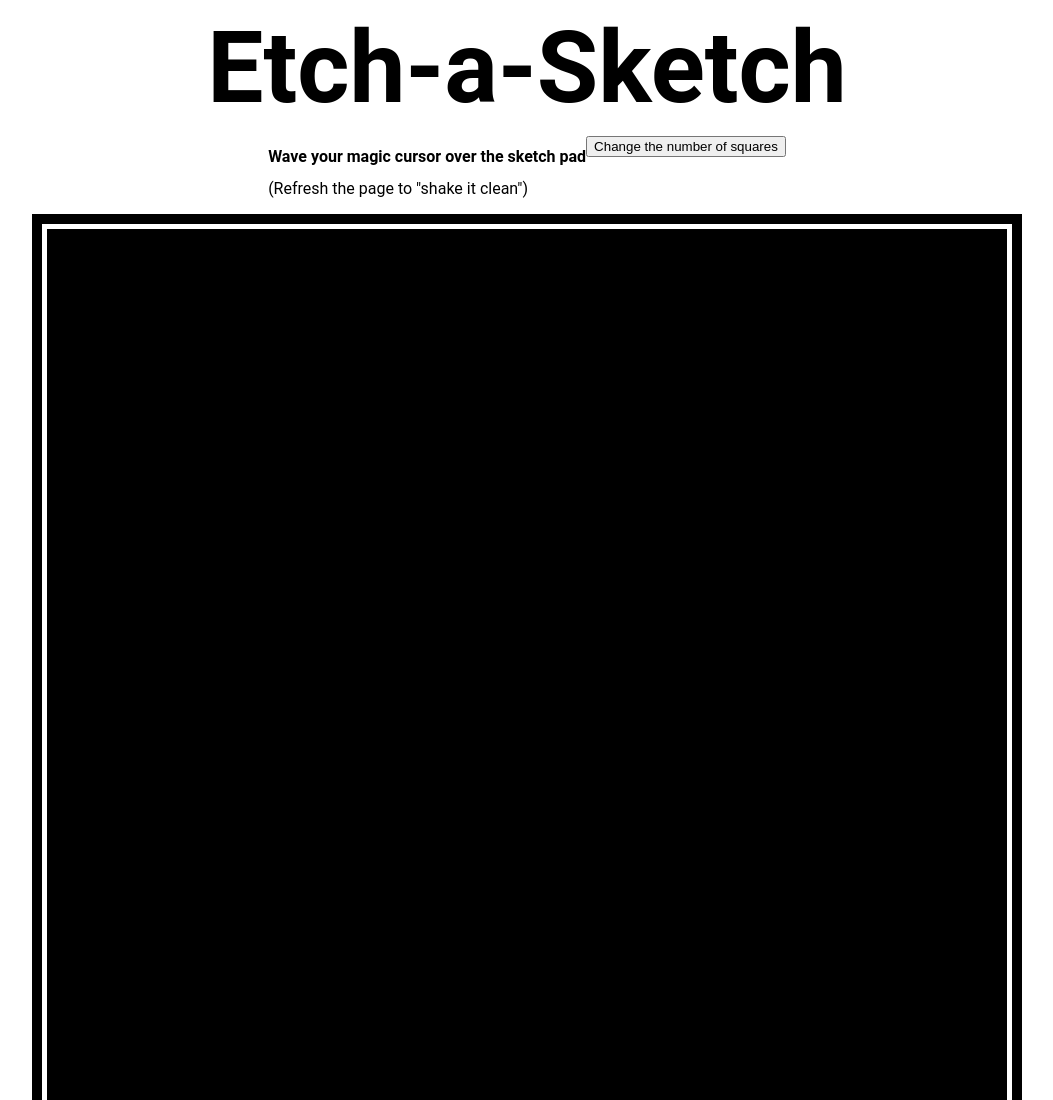
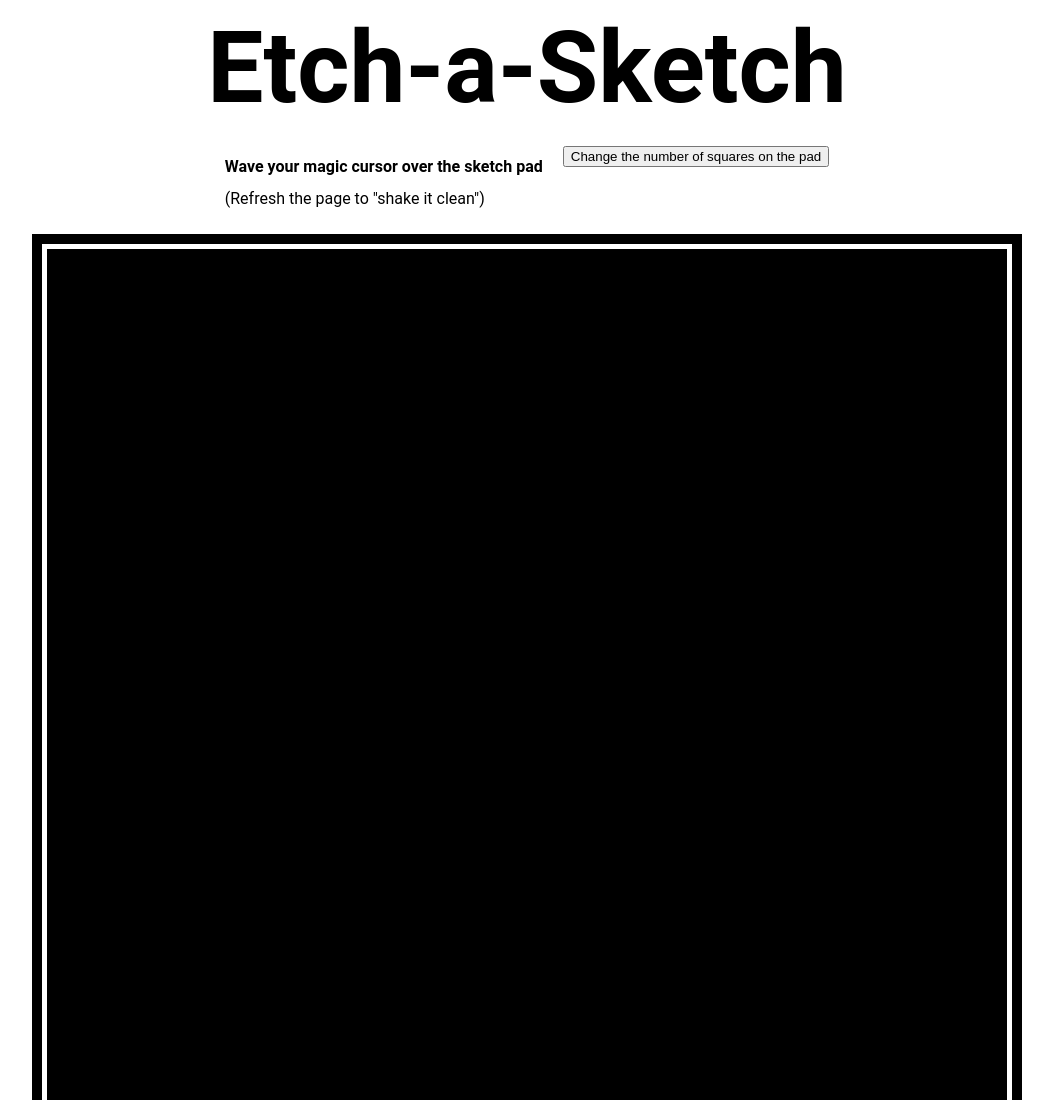
Before and after one commit to CisnePHX/js-etch-a-sketch, a plain HTML site: page index.html in a window 1280 px wide. Shown: the top 1100 px of the page, without its empty margins (113-1166 px from the left). Drawn offline with Linux system fonts and the light colour scheme.

Commit message:
Add CSS alignment for button

```diff
--- a/index.html
+++ b/index.html
@@ -16,7 +16,7 @@
                 </p>
             </div>
             <div class="gridButton">
-                <button>Change the number of squares</button>
+                <button>Change the number of squares on the pad</button>
             </div>
         </div>
         <div class="gridBorder">
--- a/styles.css
+++ b/styles.css
@@ -9,10 +9,18 @@ body {
     padding: 0px;
     border: 5px;
 }
-
 .info {
     display: flex;
     flex-direction: row;
+}
+.text {
+    margin: 5px;
+    padding: 5px;
+}
+.gridButton{
+    margin: 5px;
+    padding: 5px;
+    justify-content: center;
 }
 h1 {
     font-size: 100px;
```
